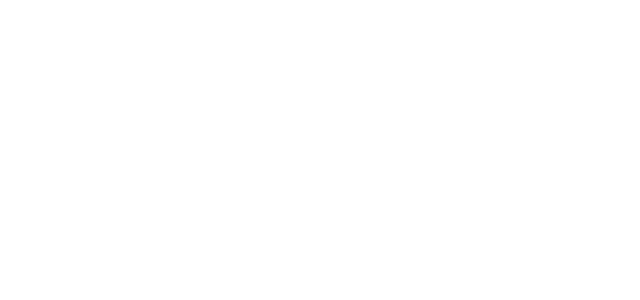
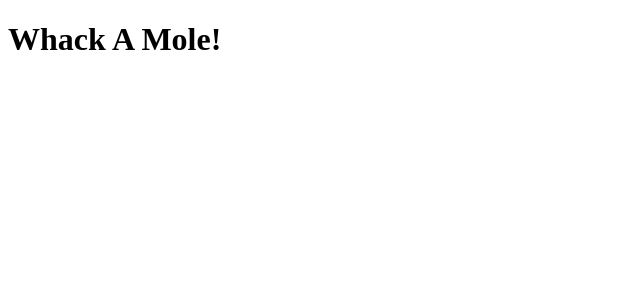
Before and after one commit to torbitj/whack-a-mole, a React (Vite) app: page / in a window 1280 px wide. Shown: the top 300 px of the page, without its empty margins (0-640 px from the left). Built offline with nearby package versions, Linux system fonts and the light colour scheme.

Commit message:
Add all initial component and context files

```diff
--- a/src/App.jsx
+++ b/src/App.jsx
@@ -1,3 +1,8 @@
 export default function App() {
-  return <></>;
+  return (
+    <>
+      <h1>Whack A Mole!</h1>
+
+    </>
+  );
 }
--- a/src/main.jsx
+++ b/src/main.jsx
@@ -1,10 +1,10 @@
-import { StrictMode } from "react";
+
 import { createRoot } from "react-dom/client";
 import "./index.css";
 import App from "./App.jsx";
 
 createRoot(document.getElementById("root")).render(
-  <StrictMode>
+
     <App />
-  </StrictMode>
+
 );
```
Also changed, not shown: src/GameBoard.jsx (added), src/GameContext.jsx (added), src/HighScore.jsx (added), src/ScoreBoard.jsx (added), src/StartMenu.jsx (added).
